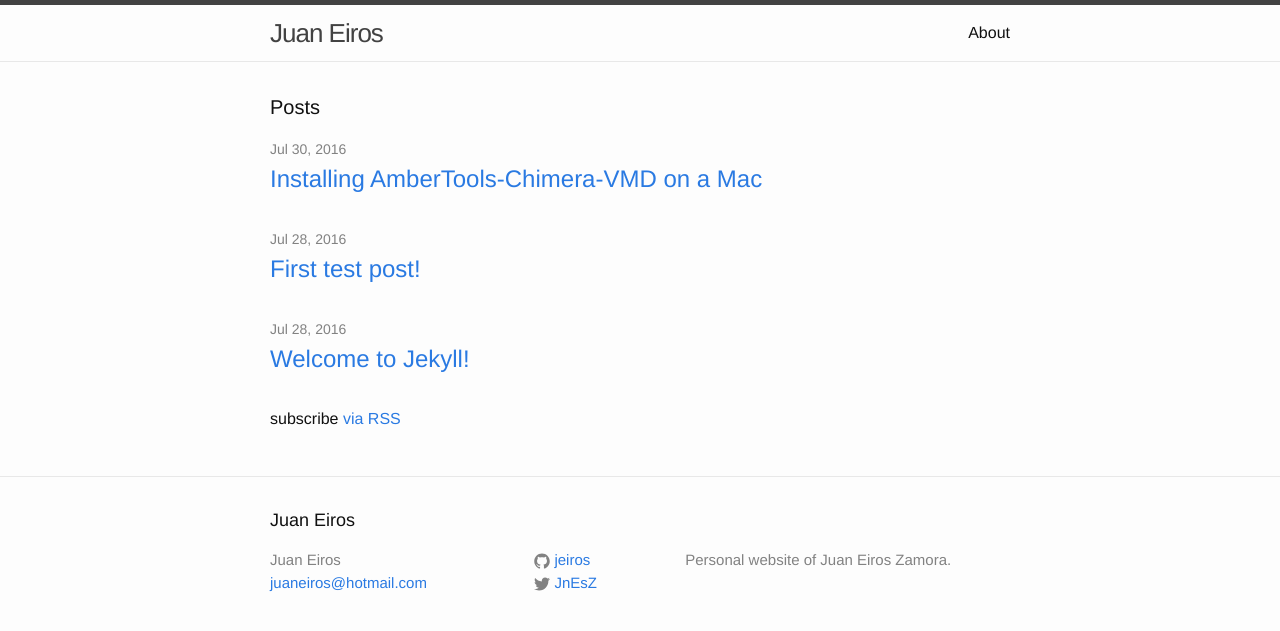
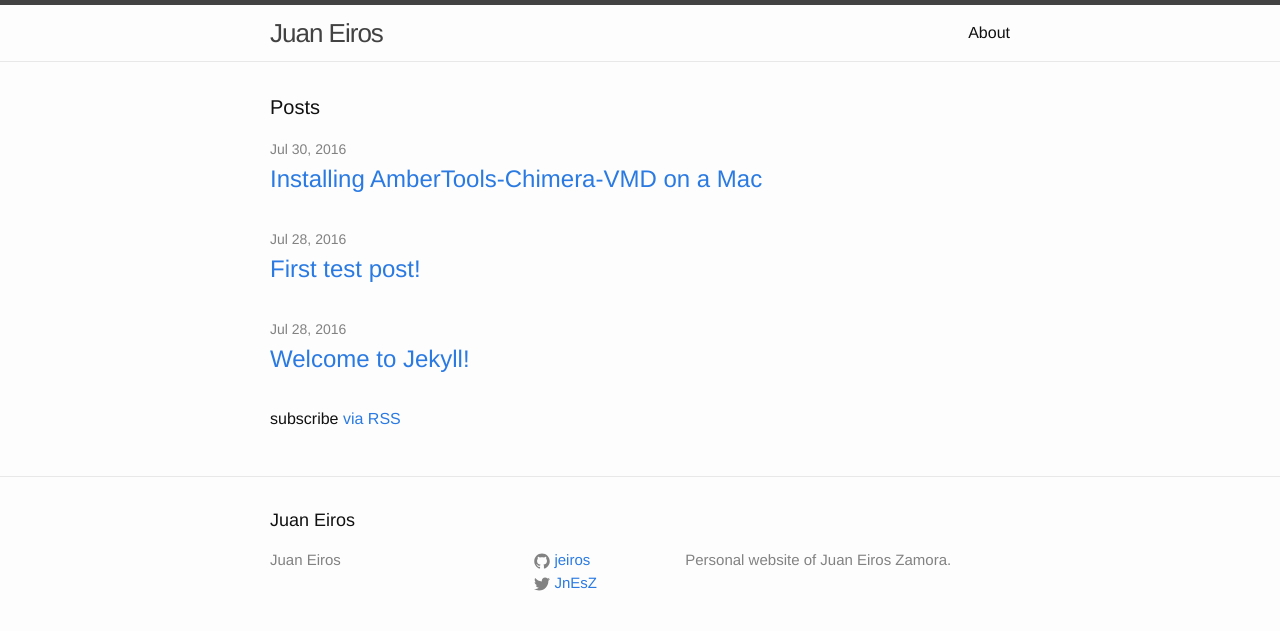
Before and after one commit to jeiros/jeiros.github.io, a Jekyll site: the page built from index.html, in a window 1280 px wide. Shown: the top 631 px of the page. Built offline with Jekyll 4.4.1, drawn with Linux system fonts in a browser that asks for light colours; some of the changed lines change nothing that is shown.

Commit message:
Update _config

```diff
--- a/_config.yml
+++ b/_config.yml
@@ -7,7 +7,7 @@
 
 # Site settings
 title: Juan Eiros
-email: juaneiros@hotmail.com
+# email: juaneiros@hotmail.com
 description: > # this means to ignore newlines until "baseurl:"
   Personal website of Juan Eiros Zamora.
 baseurl: "" # the subpath of your site, e.g. /blog
```
